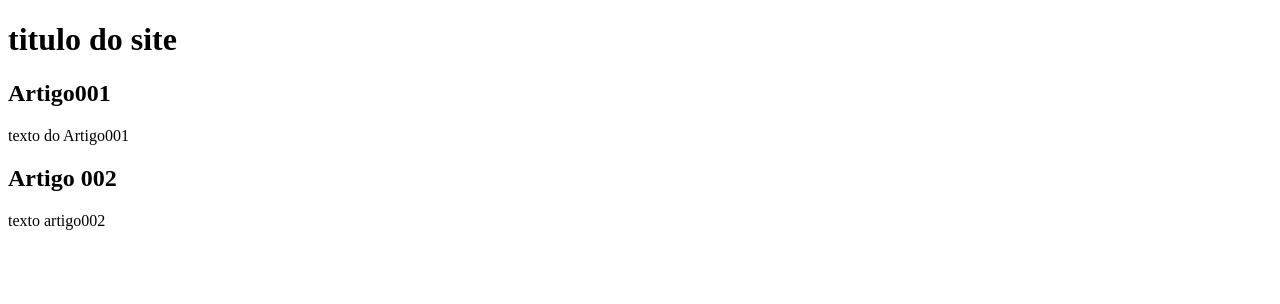
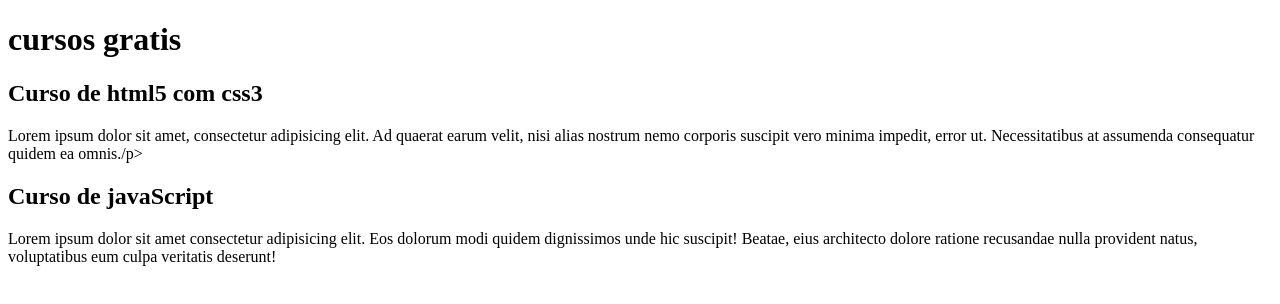
Before and after one commit to karenzanette2023/projeto-site, a plain HTML site: page index.html in a window 1280 px wide. Drawn offline with Linux system fonts and the light colour scheme.

Commit message:
comecei a escrever o conteudo

```diff
--- a/index.html
+++ b/index.html
@@ -9,15 +9,19 @@
 <body>
     <main>
         <header>
-            <h1>titulo do site</h1>
+            <h1>cursos gratis </h1>
         </header>
         <article>
-            <h2>Artigo001</h2>
-            <p>texto do Artigo001</p>
+            <h2>Curso de html5 com css3</h2>
+            <p>Lorem ipsum dolor sit amet, consectetur adipisicing
+                elit. Ad quaerat earum velit, nisi alias nostrum nemo corporis suscipit vero minima impedit,
+                error ut. Necessitatibus at assumenda consequatur quidem ea omnis./p>
         </article>
         <article>
-            <H2>Artigo 002</H2>
-            <p>texto artigo002</p>
+            <h2>Curso de javaScript</h2>
+            <p>Lorem ipsum dolor sit amet consectetur adipisicing elit.
+                Eos dolorum modi quidem dignissimos unde hic suscipit! Beatae, eius architecto dolore ratione recusandae nulla
+                 provident natus, voluptatibus eum culpa veritatis deserunt!</p>
         </article>
     </main>
 </body>
```
